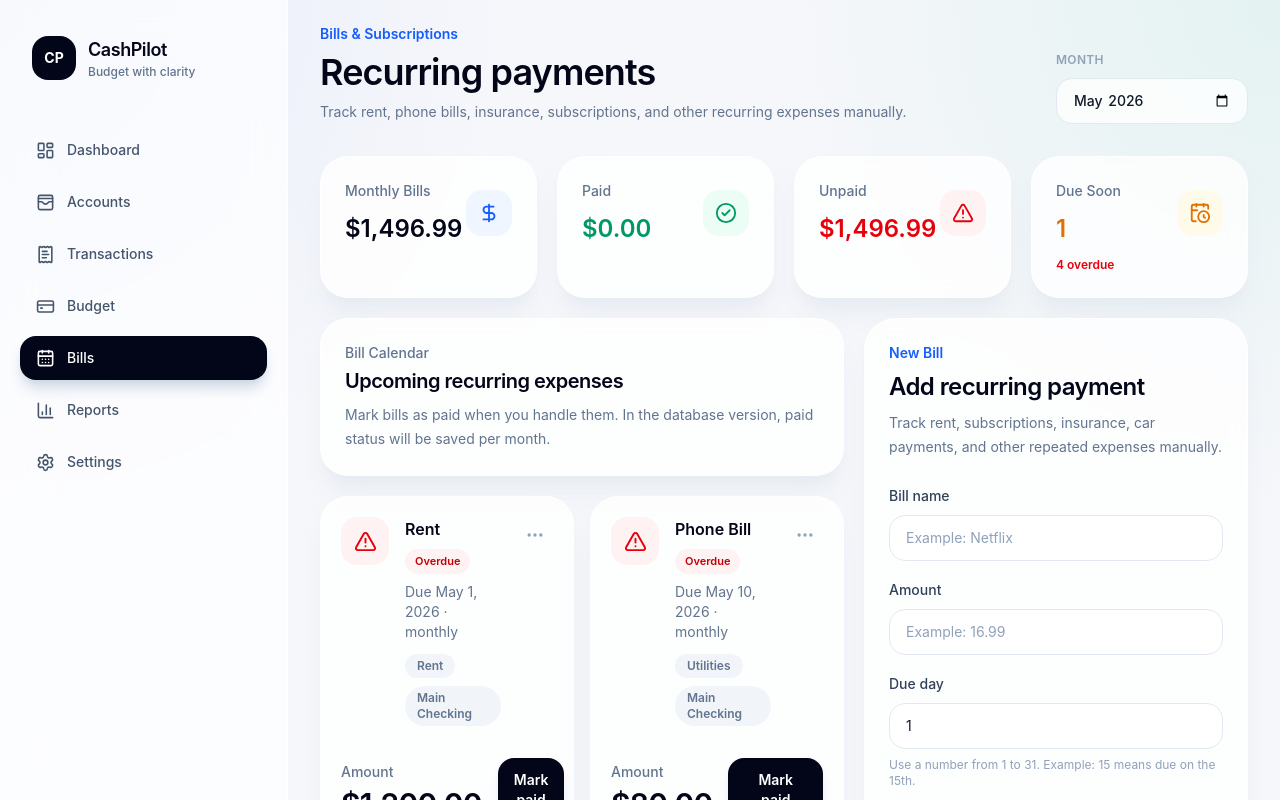
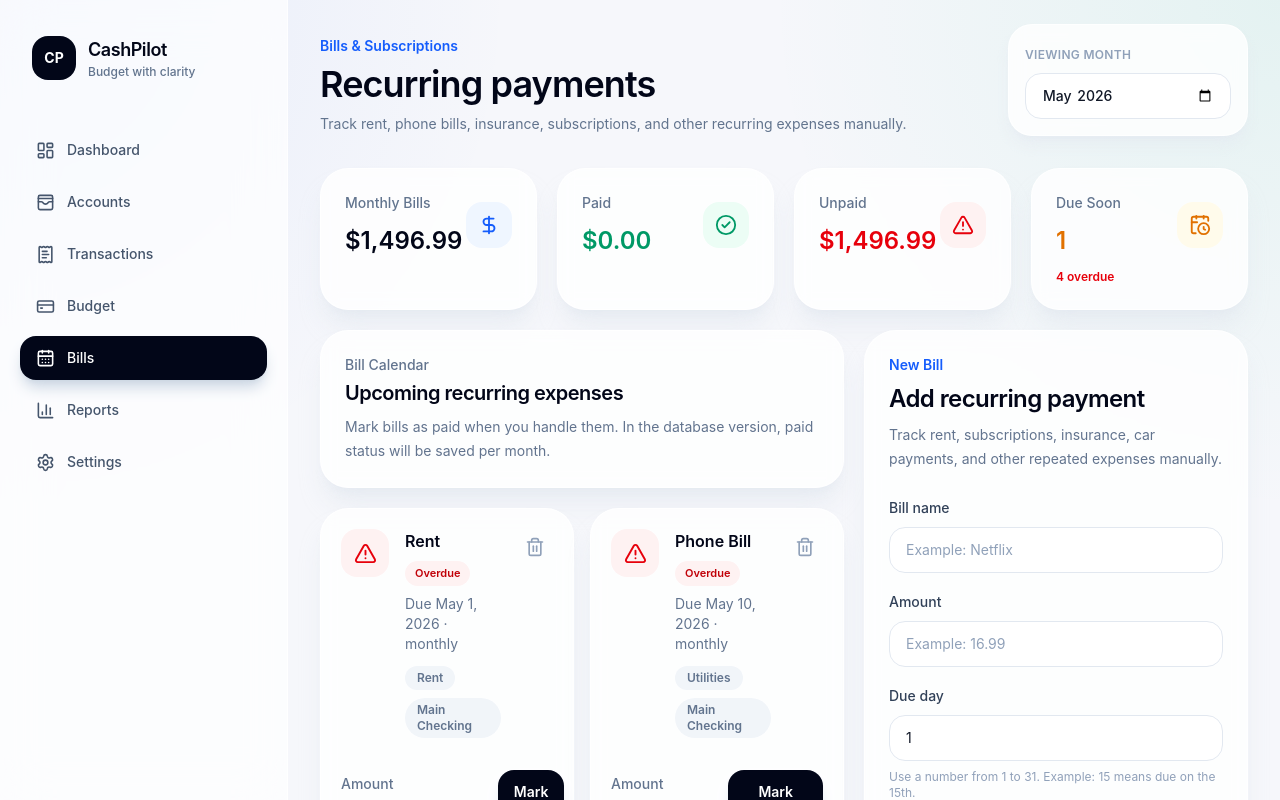
Before and after one commit to Rensildi/MoneyMap, a React (Vite) app: page /bills in a window 1280 px wide. Shown: the top 800 px of the page. Built offline with nearby package versions, Linux system fonts and the light colour scheme.

Commit message:
Bills button delete update as well as the calendar.

```diff
--- a/src/components/bills/BillCard.tsx
+++ b/src/components/bills/BillCard.tsx
@@ -2,7 +2,7 @@ import {
   CalendarClock,
   CheckCircle2,
   Clock3,
-  MoreHorizontal,
+  Trash2,
   TriangleAlert,
 } from "lucide-react";
 import type { Account } from "../../types/account";
@@ -150,11 +150,20 @@ export function BillCard({
 
         <button
           type="button"
-          onClick={() => onDeleteBill(bill.id)}
+          onClick={() => {
+            const confirmed = window.confirm(
+              `Delete ${bill.name}? This cannot be undone.`,
+            );
+
+            if (confirmed) {
+              onDeleteBill(bill.id);
+            }
+          }}
           className="rounded-2xl p-2 text-slate-400 transition hover:bg-red-50 hover:text-red-600"
           aria-label="Delete bill"
+          title="Delete bill"
         >
-          <MoreHorizontal size={20} />
+          <Trash2 size={20} />
         </button>
       </div>
 
--- a/src/pages/BillsPage.tsx
+++ b/src/pages/BillsPage.tsx
@@ -140,16 +140,16 @@ export function BillsPage() {
           </p>
         </div>
 
-        <div className="w-full sm:w-48">
+        <div className="w-full rounded-[1.5rem] border border-white/70 bg-white/80 p-4 shadow-lg shadow-slate-200/60 backdrop-blur sm:w-60">
           <label className="text-xs font-semibold uppercase tracking-wide text-slate-400">
-            Month
+            Viewing month
           </label>
 
           <input
             type="month"
             value={selectedMonth}
             onChange={(event) => setSelectedMonth(event.target.value)}
-            className="mt-2 w-full rounded-2xl border border-slate-200 bg-white/80 px-4 py-3 text-sm font-medium outline-none transition focus:border-slate-950"
+            className="mt-2 w-full rounded-2xl border border-slate-200 bg-white px-4 py-3 text-sm font-medium outline-none transition focus:border-slate-950"
           />
         </div>
       </div>
```
